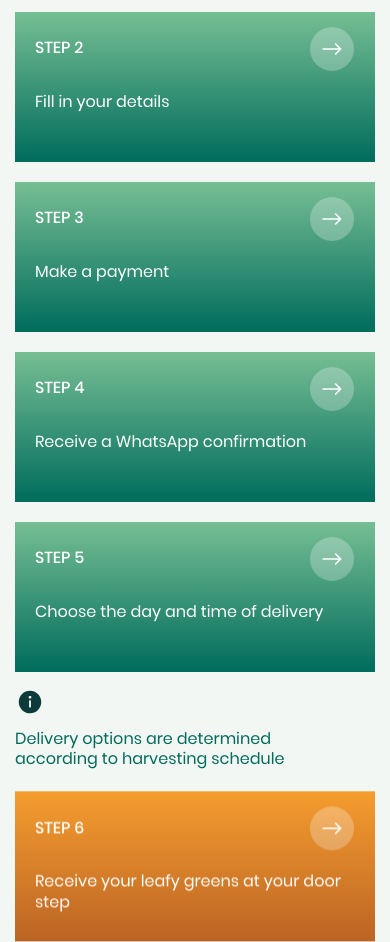
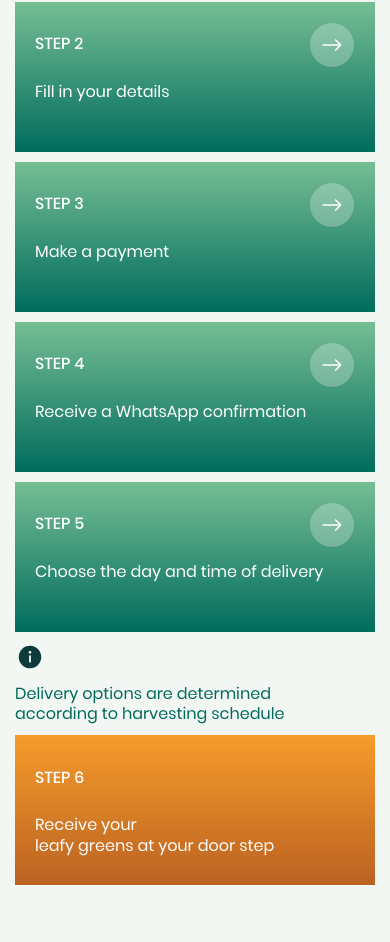
Before and after one commit to karnauhmax/Alesa-Land-2, a plain HTML site: page index.html in a window 390 px wide. Shown: the part 4039-4981 px from the top of the page. Drawn offline with Linux system fonts and the light colour scheme.

Commit message:
changes structure in steps section

```diff
--- a/css/main.css
+++ b/css/main.css
@@ -1377,15 +1377,18 @@ a {
   }
 }
 .steps__list {
-  gap: clamp(0.938rem, -3.75rem + 4.69vw, 1.875rem);
-  -ms-flex-wrap: wrap;
-  flex-wrap: wrap;
+  gap: var(--list-gap);
   counter-reset: counter;
 }
 @media screen and (max-width: 1610px) {
   .steps__list {
-    max-width: 1200px;
     margin: 0 auto;
+  }
+}
+@media screen and (max-width: 1199px) {
+  .steps__list {
+    -ms-flex-wrap: wrap;
+    flex-wrap: wrap;
   }
 }
 @media screen and (max-width: 1400px) {
@@ -1404,43 +1407,59 @@ a {
     --list-gap: 20px;
   }
 }
+@media screen and (max-width: 576px) {
+  .steps__list {
+    --list-gap: 10px;
+  }
+}
 .steps__wrapper {
-  row-gap: 15px;
+  row-gap: 10px;
   position: relative;
 }
-.steps__wrapper, .steps__item {
-  -webkit-box-flex: 0;
-  -ms-flex: 0 1 240px;
-  flex: 0 1 240px;
-}
-@media screen and (max-width: 992px) {
-  .steps__wrapper, .steps__item {
-    -webkit-box-flex: 0;
-    -ms-flex: 0 1 210px;
-    flex: 0 1 210px;
+.steps__wrapper:last-child .steps__head::after {
+  display: none;
+}
+.steps__wrapper {
+  -webkit-box-flex: 1;
+  -ms-flex: 1 1 240px;
+  flex: 1 1 240px;
+  min-height: 100%;
+}
+@media screen and (max-width: 1610px) {
+  .steps__wrapper {
+    -webkit-box-flex: 1;
+    -ms-flex: 1 0 160px;
+    flex: 1 0 160px;
+  }
+}
+@media screen and (max-width: 1999px) {
+  .steps__wrapper {
+    -webkit-box-flex: 1;
+    -ms-flex: 1 1 calc(33% - var(--list-gap));
+    flex: 1 1 calc(33% - var(--list-gap));
   }
 }
 @media screen and (max-width: 767px) {
-  .steps__wrapper, .steps__item {
-    -webkit-box-flex: 0;
-    -ms-flex: 0 1 calc(50% - var(--list-gap));
-    flex: 0 1 calc(50% - var(--list-gap));
-  }
-}
-@media screen and (max-width: 576px) {
-  .steps__wrapper, .steps__item {
+  .steps__wrapper {
+    -webkit-box-flex: 1;
+    -ms-flex: 1 1 calc(50% - var(--list-gap));
+    flex: 1 1 calc(50% - var(--list-gap));
+  }
+}
+@media screen and (max-width: 576px) {
+  .steps__wrapper {
     -webkit-box-flex: 0;
     -ms-flex: 0 1 100%;
     flex: 0 1 100%;
   }
 }
 .steps__item {
+  height: 100%;
   display: -ms-grid;
   display: grid;
   row-gap: 67px;
   position: relative;
-  padding: 121px 20px 30px 30px;
-  min-height: 244px;
+  padding: 121px 20px 20px 20px;
   position: relative;
 }
 @media screen and (max-width: 992px) {
@@ -1451,6 +1470,7 @@ a {
 }
 @media screen and (max-width: 576px) {
   .steps__item {
+    height: initial;
     min-height: 150px;
     padding-top: 80px;
   }
@@ -1470,6 +1490,16 @@ a {
     -ms-transform: unset;
     transform: unset;
     max-width: 330px;
+  }
+}
+@media screen and (max-width: 1610px) {
+  .steps__note p {
+    min-width: 300px;
+  }
+}
+@media screen and (max-width: 1199px) {
+  .steps__note p {
+    min-width: initial;
   }
 }
 .steps__note::before {
@@ -1493,7 +1523,8 @@ a {
   position: absolute;
   top: 15px;
   width: 100%;
-  padding: 0 15px 0 30px;
+  min-height: 56px;
+  padding: 0 15px 0 20px;
 }
 @media screen and (max-width: 576px) {
   .steps__head {
@@ -1505,6 +1536,11 @@ a {
   counter-increment: counter;
   font-weight: 500;
   font-size: var(--text-subtitle);
+}
+@media screen and (max-width: 1610px) {
+  .steps__head::before {
+    font-size: 16px;
+  }
 }
 .steps__head::after {
   content: "";
@@ -1523,6 +1559,11 @@ a {
     height: 44px;
   }
 }
+@media screen and (max-width: 1610px) {
+  .steps__description {
+    font-size: 16px;
+  }
+}
 
 .deliver__inner {
   min-height: 646px;
--- a/index.html
+++ b/index.html
@@ -239,7 +239,7 @@
             How our subscription works
           </h2>
 
-          <ol class="steps__list flex wrap color-white justify-content-center">
+          <ol class="steps__list flex color-white justify-content-center">
             <li class="steps__wrapper" data-aos="fade-up">
               <div class="steps__item gradient-primary">
                 <div class="steps__head" data-aos="fade-down" data-aos-delay="200">
@@ -250,7 +250,7 @@
                 </p>
               </div>
             </li>
-            <li class="steps__wrapper grid" data-aos="fade-up" data-aos-delay="600">
+            <li class="steps__wrapper" data-aos="fade-up" data-aos-delay="600">
               <div class="steps__item gradient-primary" data-aos="fade-down" data-aos-delay="800">
                 <div class="steps__head">
                 </div>
@@ -261,7 +261,7 @@
               </div>
             </li>
 
-            <li class="steps__wrapper grid" data-aos="fade-up" data-aos-delay="1200">
+            <li class="steps__wrapper" data-aos="fade-up" data-aos-delay="1200">
               <div class="steps__item gradient-primary">
                 <div class="steps__head" data-aos="fade-down" data-aos-delay="1400">
                 </div>
@@ -272,7 +272,7 @@
               </div>
             </li>
 
-            <li class="steps__wrapper grid" data-aos="fade-up" data-aos-delay="1800">
+            <li class="steps__wrapper" data-aos="fade-up" data-aos-delay="1800">
               <div class="steps__item gradient-primary">
                 <div class="steps__head" data-aos="fade-down" data-aos-delay="2000">
                 </div>
@@ -306,7 +306,7 @@
                 </div>
 
                 <p class="steps__description" data-aos="fade-up" data-aos-delay="3400">
-                  Receive your leafy greens at your door step
+                  Receive your<br>leafy greens at your door step
                 </p>
               </div>
             </li>
```
Also changed, not shown: 1 other file.
